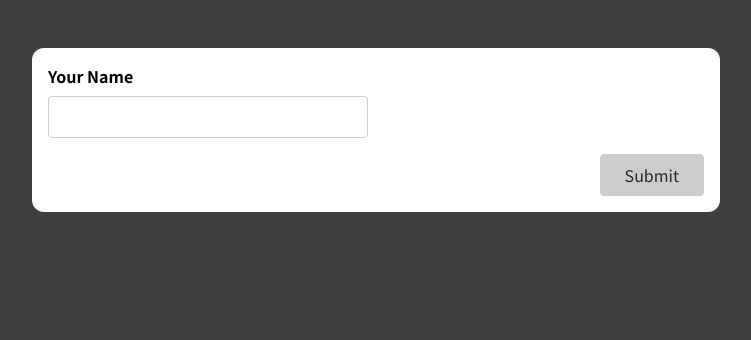
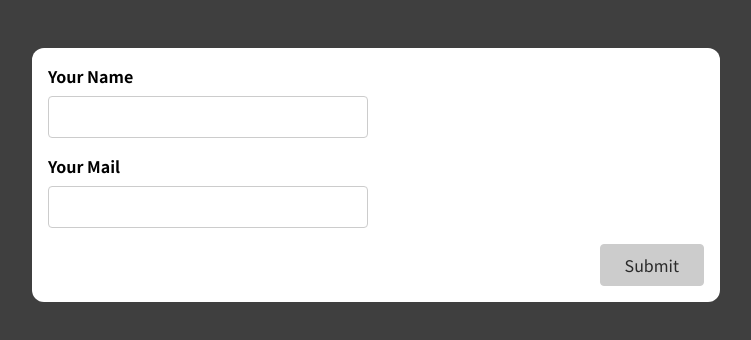
Before and after one commit to KlavyedeParmaklar/My-ReactJS-learning-examples, a React (Create React App) app in the folder forms-user-input/: page / in a window 1280 px wide. Shown: the top 340 px of the page, without its empty margins (264-1015 px from the left). Built offline with nearby package versions, Linux system fonts and the light colour scheme.

Commit message:
New Input(EMAIL)

```diff
--- a/forms-user-input/src/components/SimpleInput.js
+++ b/forms-user-input/src/components/SimpleInput.js
@@ -3,18 +3,25 @@ import { useState, useEffect } from 'react'
 const SimpleInput = (props) => {
   const [enteredName, setEnteredName] = useState('')
   const [enteredNameTouched, setEnteredNameTouched] = useState(false)
+
+  const [enteredEmail, setEnteredEmail] = useState('')
+  const [enteredEmailTouched, setEnteredEmailTouched] = useState(false)
+
   const [formIsValid, setFormIsValid] = useState(false)
 
   const enteredNameIsValid = enteredName.trim() !== ''
   const nameInputIsvalid = !enteredNameIsValid && enteredNameTouched
 
+  const enteredMailIsValid = enteredEmail.includes('@')
+  const emailInputIsInvalid = !enteredMailIsValid && enteredEmailTouched
+
   useEffect(() => {
-    if (enteredNameIsValid) {
+    if (enteredNameIsValid && enteredMailIsValid) {
       setFormIsValid(true)
     } else {
       setFormIsValid(false)
     }
-  }, [enteredNameIsValid])
+  }, [enteredNameIsValid, enteredMailIsValid])
 
   const nameInputChangeHandler = (event) => {
     setEnteredName(event.target.value)
@@ -24,20 +31,33 @@ const SimpleInput = (props) => {
     setEnteredNameTouched(true)
   }
 
+  const mailInputChangeHandler = (event) => {
+    setEnteredEmail(event.target.value)
+  }
+
+  const mailInputBlurHandler = (event) => {
+    setEnteredEmailTouched(true)
+  }
+
   const formSubmissionHandler = (event) => {
     event.preventDefault()
 
     setEnteredNameTouched(true)
+    setEnteredEmailTouched(true)
 
-    if (!enteredNameIsValid) {
+    if (!enteredNameIsValid || !enteredMailIsValid) {
       return
     }
 
     setEnteredName('')
     setEnteredNameTouched(false)
+
+    setEnteredEmail('')
+    setEnteredEmailTouched(false)
   }
 
   const nameInputClasses = nameInputIsvalid ? 'form-control invalid' : 'form-control'
+  const emailInputClasses = emailInputIsInvalid ? 'form-control invalid' : 'form-control'
 
   return (
     <form onSubmit={formSubmissionHandler}>
@@ -52,6 +72,17 @@ const SimpleInput = (props) => {
         />
         {nameInputIsvalid && <p className='error-text'>Name must not be empty!</p>}
       </div>
+      <div className={emailInputClasses}>
+        <label htmlFor='name'>Your Mail</label>
+        <input
+          type='text'
+          id='name'
+          onChange={mailInputChangeHandler}
+          onBlur={mailInputBlurHandler}
+          value={enteredEmail}
+        />
+        {emailInputIsInvalid && <p className='error-text'>Mail must not be empty!</p>}
+      </div>
       <div className="form-actions">
         <button disabled={!formIsValid}>Submit</button>
       </div>
```
Also changed, not shown: 1 other file (tests, documents, lock files or other folders).
